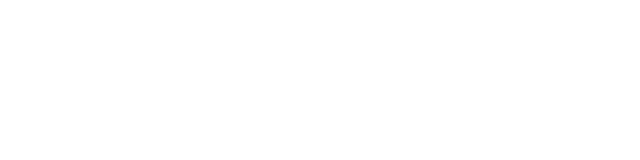
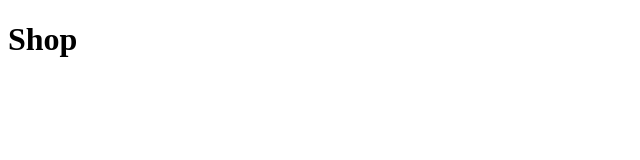
Before and after one commit to Azzryel/ship-shopping-cart-react, a React (Create React App) app: page /shop in a window 1280 px wide. Shown: the top 160 px of the page, without its empty margins (0-640 px from the left). Built offline with nearby package versions, Linux system fonts and the light colour scheme.

Commit message:
create basic route template

```diff
--- a/src/App.js
+++ b/src/App.js
@@ -1,8 +1,9 @@
-
+import React from "react";
 
 function App() {
   return (
     <div className="App">
+      <h1> Home </h1>
 
     </div>
   );
--- /dev/null
+++ b/src/components/Routes.js
@@ -0,0 +1,17 @@
+import React from "react";
+import { BrowserRouter as Router, Switch, Route } from "react-router-dom";
+import App from "../App";
+import Shop from "./Shop";
+
+const Routes = () => {
+    return (
+        <Router>
+        <Switch>
+          <Route exact path="/" component={App} />
+          <Route exact path="/shop" component={Shop} />
+        </Switch>
+      </Router>
+    );
+};
+
+export default Routes;
--- /dev/null
+++ b/src/components/Shop.js
@@ -0,0 +1,12 @@
+import React, { useState, useEffect } from "react";
+
+const Shop = () => {
+
+    return (
+        <div>
+            <h1>Shop</h1>
+        </div>
+    );
+};
+
+export default Shop;
--- a/src/index.js
+++ b/src/index.js
@@ -1,10 +1,10 @@
 import React from 'react';
 import ReactDOM from 'react-dom';
-import App from './App';
+import Routes from './components/Routes';
 
 ReactDOM.render(
   <React.StrictMode>
-    <App />
+    <Routes />
   </React.StrictMode>,
   document.getElementById('root')
 );
```
